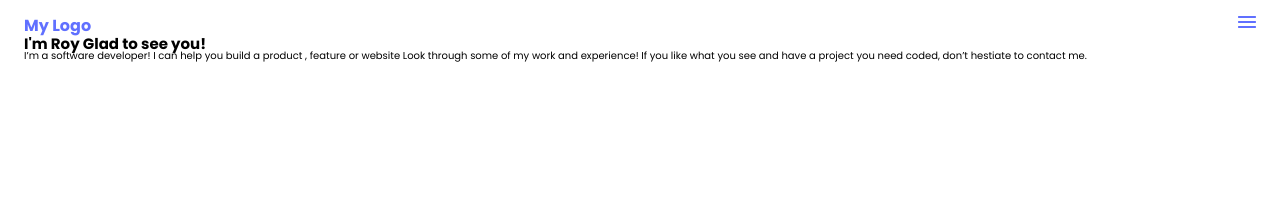
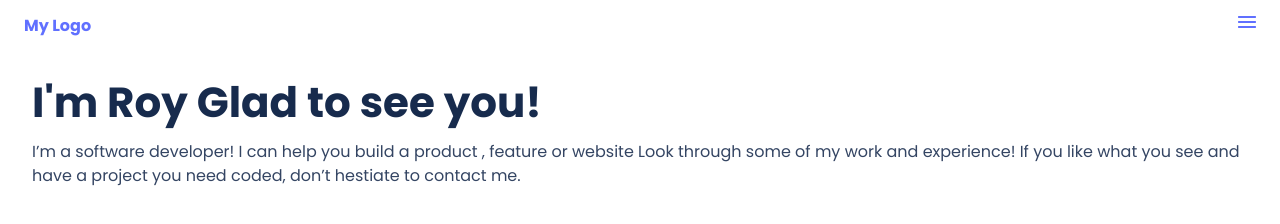
Before and after one commit to RoyJumah/My-portfolio, a plain HTML site: page Index.html in a window 1280 px wide. Drawn offline with Linux system fonts and the light colour scheme.

Commit message:
Add style to primary header and description

```diff
--- a/style.css
+++ b/style.css
@@ -47,3 +47,33 @@ body {
 }
 
 /* HERO SECTION */
+
+.section-hero {
+  padding: 2.4rem 0 6.4rem 0;
+}
+
+.hero {
+  padding: 0 3.2rem;
+}
+.header {
+  margin-bottom: 2.4rem;
+}
+
+.heading-primary,
+.hero-description {
+  margin-bottom: 1.8rem;
+}
+
+.heading-primary {
+  font-weight: 700;
+  font-size: 4.2rem;
+  line-height: 3.8rem;
+  color: #172b4d;
+}
+
+.hero-description {
+  font-weight: 400;
+  font-size: 1.6rem;
+  line-height: 2.4rem;
+  color: #344563;
+}
```
